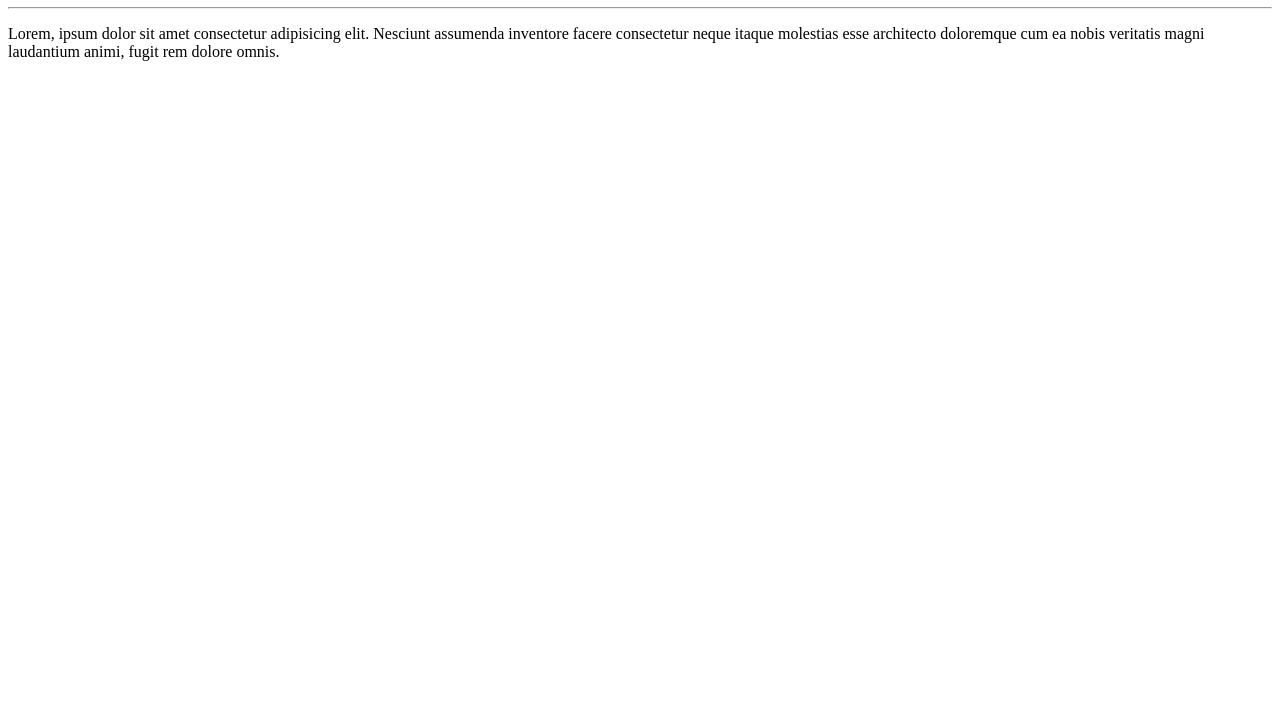
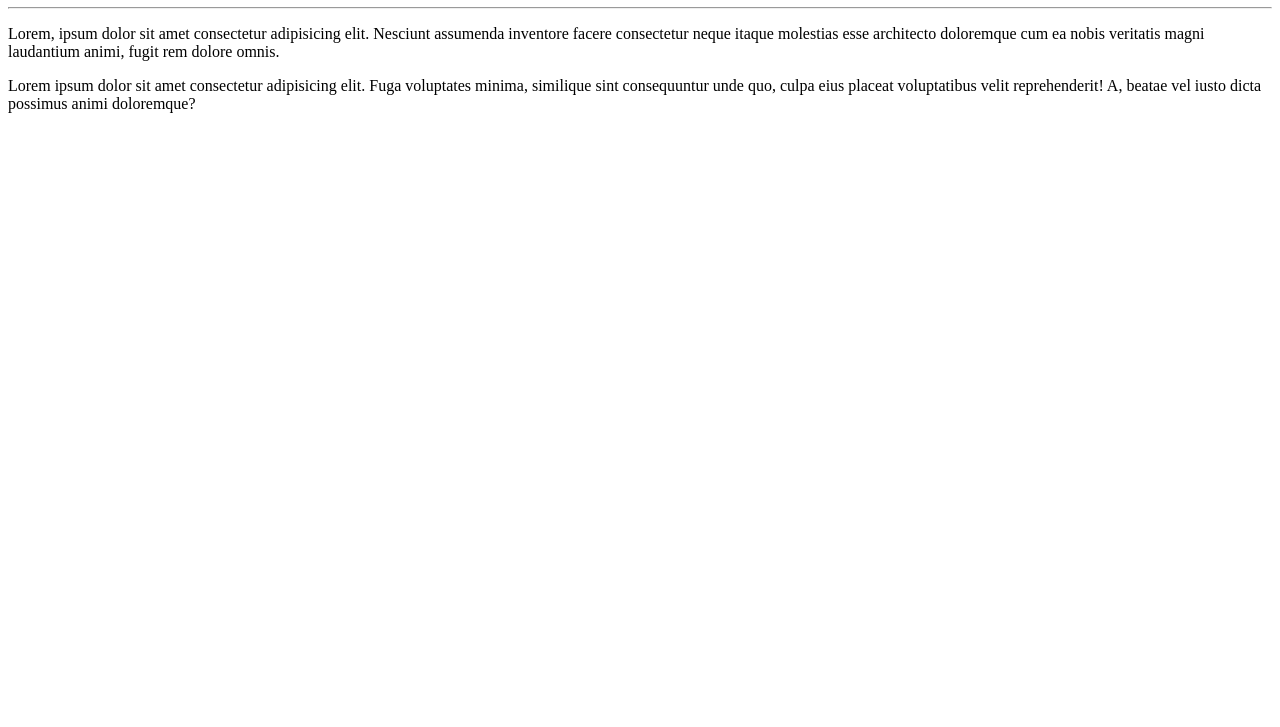
Before and after one commit to amanda-hatayama/Git-e-GitHub, a plain HTML site: page site-exemplo/index.html in a window 1280 px wide. Shown: the part 73-800 px from the top of the page. Drawn offline with Linux system fonts and the light colour scheme.

Commit message:
adicionei um parágrafo

```diff
--- a/site-exemplo/index.html
+++ b/site-exemplo/index.html
@@ -9,6 +9,9 @@
     <h1>Olá Mundo!</h1>
     <hr>
     <p>Lorem, ipsum dolor sit amet consectetur adipisicing elit. Nesciunt assumenda inventore facere consectetur neque itaque molestias esse architecto doloremque cum ea nobis veritatis magni laudantium animi, fugit rem dolore omnis.</p>
+    <p>
+        Lorem ipsum dolor sit amet consectetur adipisicing elit. Fuga voluptates minima, similique sint consequuntur unde quo, culpa eius placeat voluptatibus velit reprehenderit! A, beatae vel iusto dicta possimus animi doloremque?
+    </p>
 
 </body>
 </html>
```
